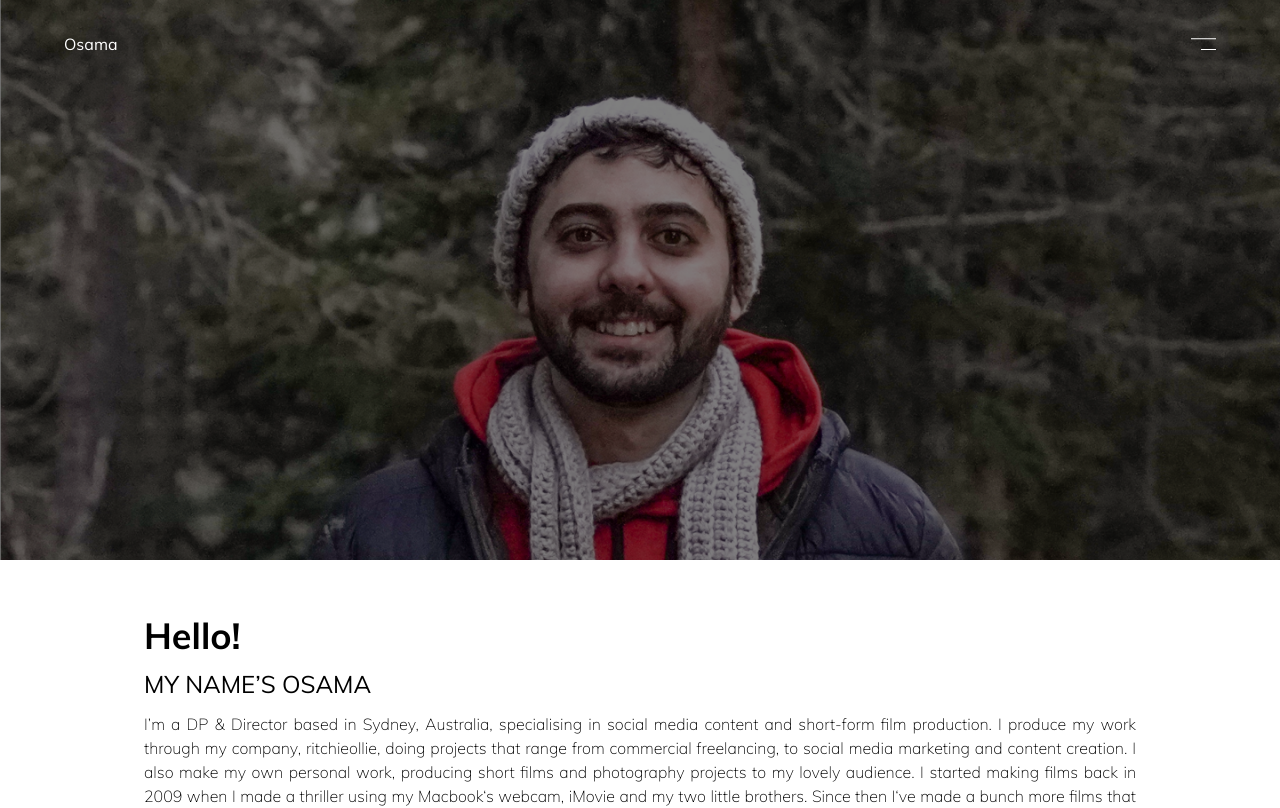
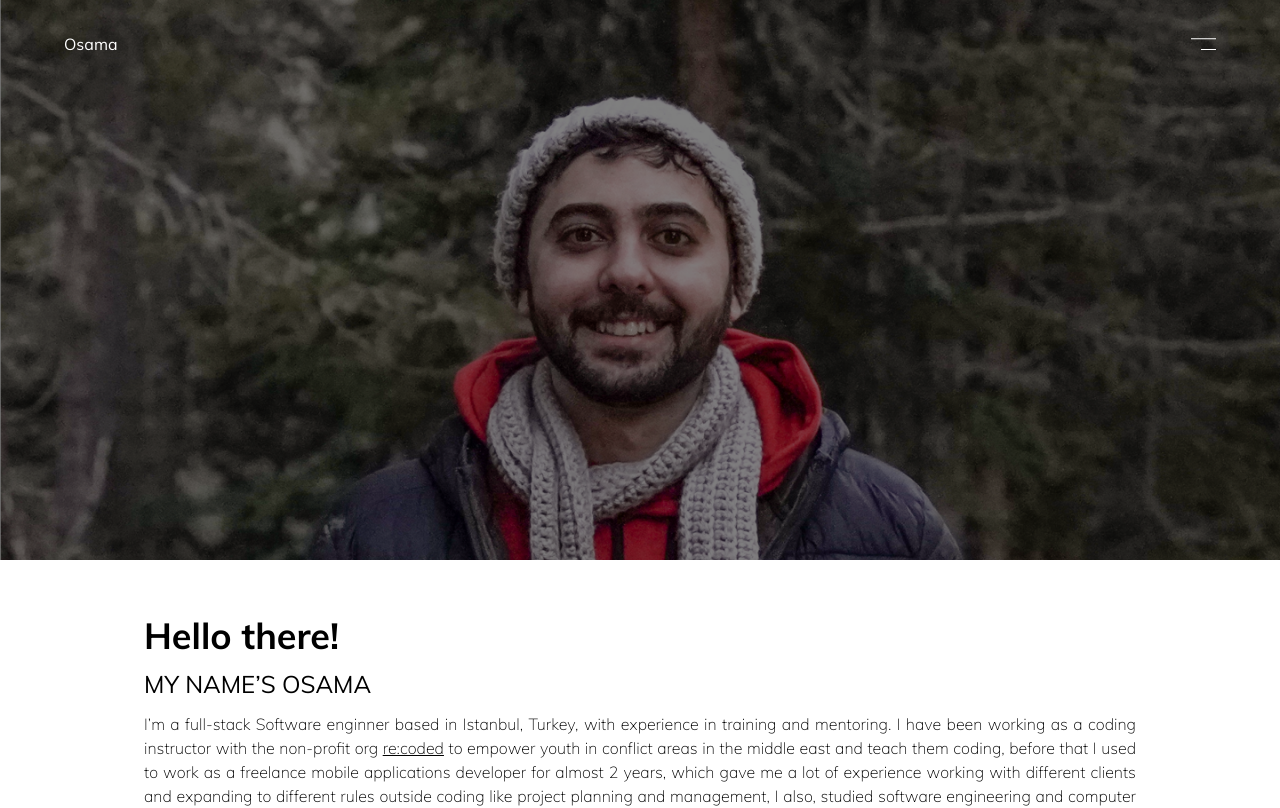
Before and after one commit to osamaakb/osama.com, a Next.js app: page /about in a window 1280 px wide. Shown: the top 808 px of the page. Built offline with nearby package versions, Linux system fonts and the light colour scheme.

Commit message:
Feat: add about me text

```diff
--- a/src/pages/about/index.tsx
+++ b/src/pages/about/index.tsx
@@ -29,21 +29,51 @@ const About: React.FC<AboutProps> = () => {
         </div>
       </div>
       <div className="lg:px-36 md:px-32 sm:px-24 px-8 lg:py-14 md:py-14 sm:py-8 py-8">
-        <h1 className="text-4xl font-bold">Hello!</h1>
+        <h1 className="text-4xl font-bold">Hello there!</h1>
         <p className="text-2xl py-3">MY NAME’S OSAMA</p>
         <p className="font-thin text-justify">
-          I’m a DP & Director based in Sydney, Australia, specialising in social
-          media content and short-form film production. I produce my work
-          through my company, ritchieollie, doing projects that range from
-          commercial freelancing, to social media marketing and content
-          creation. I also make my own personal work, producing short films and
-          photography projects to my lovely audience. I started making films
-          back in 2009 when I made a thriller using my Macbook&lsquo;s webcam,
-          iMovie and my two little brothers. Since then I&lsquo;ve made a bunch
-          more films that I&lsquo;ve released through instagram and youtube.
-          Some find their way into small film festivals and others send me
-          across the world. In late 2018 I finished up a 3 year course with
-          AFTRS, graduating with a Bachelor of Arts Screen: Production.
+          I’m a full-stack Software enginner based in Istanbul, Turkey, with
+          experience in training and mentoring. I have been working as a coding
+          instructor with the non-profit org{" "}
+          <a href="https://www.re-coded.com/" className="underline">
+            re:coded
+          </a>{" "}
+          to empower youth in conflict areas in the middle east and teach them
+          coding, before that I used to work as a freelance mobile applications
+          developer for almost 2 years, which gave me a lot of experience
+          working with different clients and expanding to different rules
+          outside coding like project planning and management, I also, studied
+          software engineering and computer science in the University of Mosul
+          in Iraq, <br />I started coding in a young age (around 18 years old)
+          but was mostly not sure what I'm doing, by the age of 20 I got to
+          actually build real apps, I have always had a passion in designing my
+          own UI/UX for my apps and since I was working alone I got to learn
+          about that a bit too. <br />
+          After that I was really curious to explore other sides of software
+          enginnering like back-end (the server side) and front-end (the
+          interface side) when I landed a web front-end coding instructor at
+          re-coded, I had the chance to work with loads of different people who
+          wants to learn coding which really gave me the chance to work on many
+          of my soft-skills, like leading, speaking, feedback, communication,
+          and many other soft-skills. <br />I don't think I'm exaggerating when
+          I say I'm a detail oriented person, I pay close attention to all
+          details and have a good memory (what my wife say about me at least).
+          <br />
+          Software engineering and coding have been my passion and what I want
+          to do for a long time but not only that, in the past few years I also
+          learned a lot about training and helping people in different
+          categories coding related and life-skills, that helped me understand a
+          lot more about life and people. so now I'm always aiming to build
+          things that help improving people's life (specially those who really
+          need the help).
+          <br /> <br /> Oh, did I mention that I love photography and art in
+          general? (check out my{" "}
+          <a href="https://www.instagram.com/osamaakb/" className="underline">
+            instagram
+          </a>
+          )
+          <br /> <br /> please feel free to reachout on any of my social
+          networks or email below (:
         </p>
       </div>
       <Footer />
```
